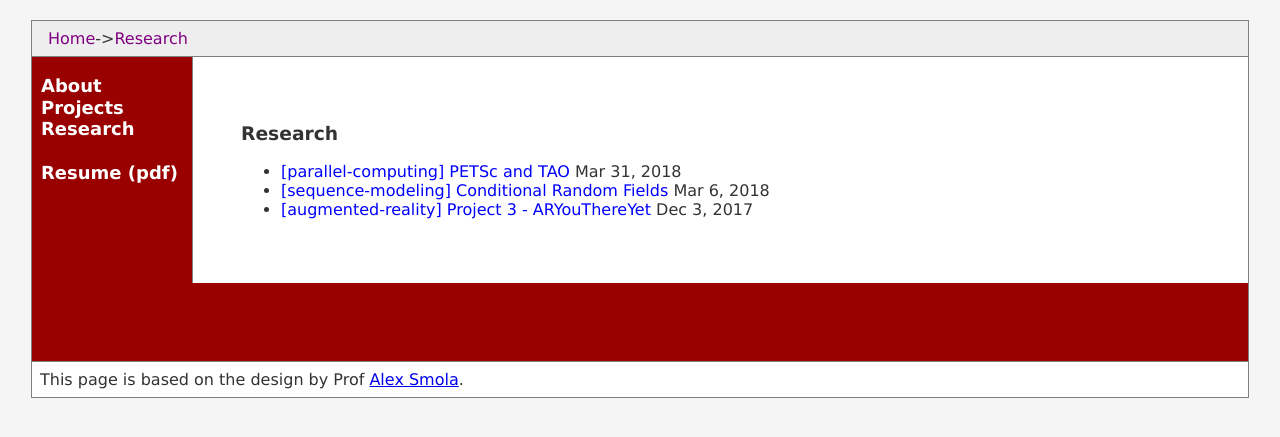
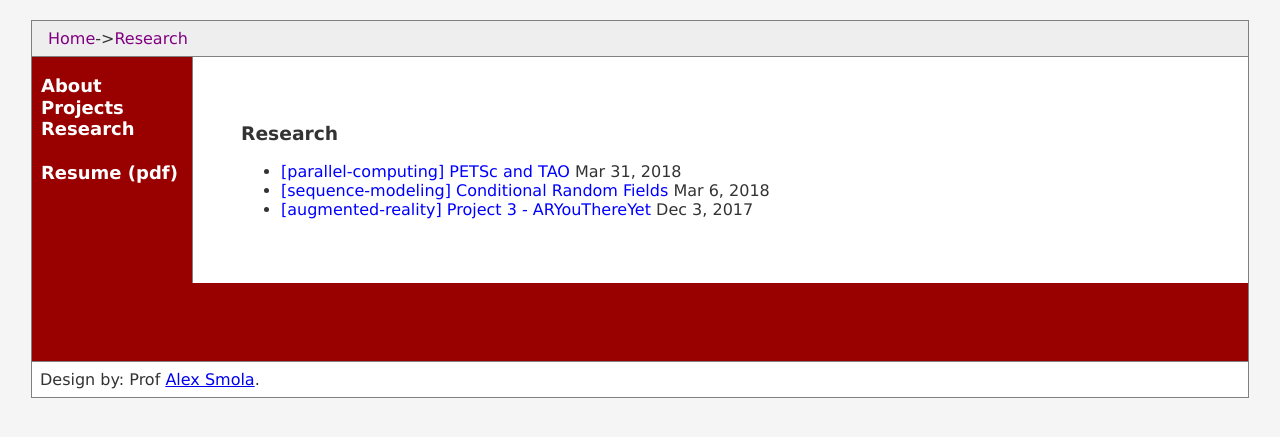
Before and after one commit to adibrahman007/abhoi.github.io, a Jekyll site: the page built from research.md, in a window 1280 px wide. Shown: the top 437 px of the page. Built offline with Jekyll 4.4.1, drawn with Linux system fonts in a browser that asks for light colours.

Commit message:
Changed footed

```diff
--- a/_layouts/about.html
+++ b/_layouts/about.html
@@ -38,7 +38,7 @@
 		{{ content }}
 </div>
 <div id="footer">
-This page is based on the design by Prof
+Design by: Prof
 <a href="http://alex.smola.org/">Alex Smola</a>.</div>
 </div>
 </div>
--- a/_layouts/default.html
+++ b/_layouts/default.html
@@ -25,7 +25,7 @@
 		{{ content }}
 </div>
 <div id="footer">
-This page is based on the design by Prof
+Design by: Prof
 <a href="http://alex.smola.org/">Alex Smola</a>.</div>
 </div>
 </div>
--- a/_layouts/post.html
+++ b/_layouts/post.html
@@ -58,7 +58,7 @@ layout: post
 </div>
 </div>
 <div id="footer">
-This page is based on the design by Prof
+Design by: Prof
 <a href="http://alex.smola.org/">Alex Smola</a>.</div>
 </div>
 </body>
--- a/_layouts/projects.html
+++ b/_layouts/projects.html
@@ -38,7 +38,7 @@
 		{{ content }}
 </div>
 <div id="footer">
-This page is based on the design by Prof
+Design by: Prof
 <a href="http://alex.smola.org/">Alex Smola</a>.</div>
 </div>
 </div>
--- a/_layouts/research.html
+++ b/_layouts/research.html
@@ -38,7 +38,7 @@
 		{{ content }}
 </div>
 <div id="footer">
-This page is based on the design by Prof
+Design by: Prof
 <a href="http://alex.smola.org/">Alex Smola</a>.</div>
 </div>
 </div>
```
